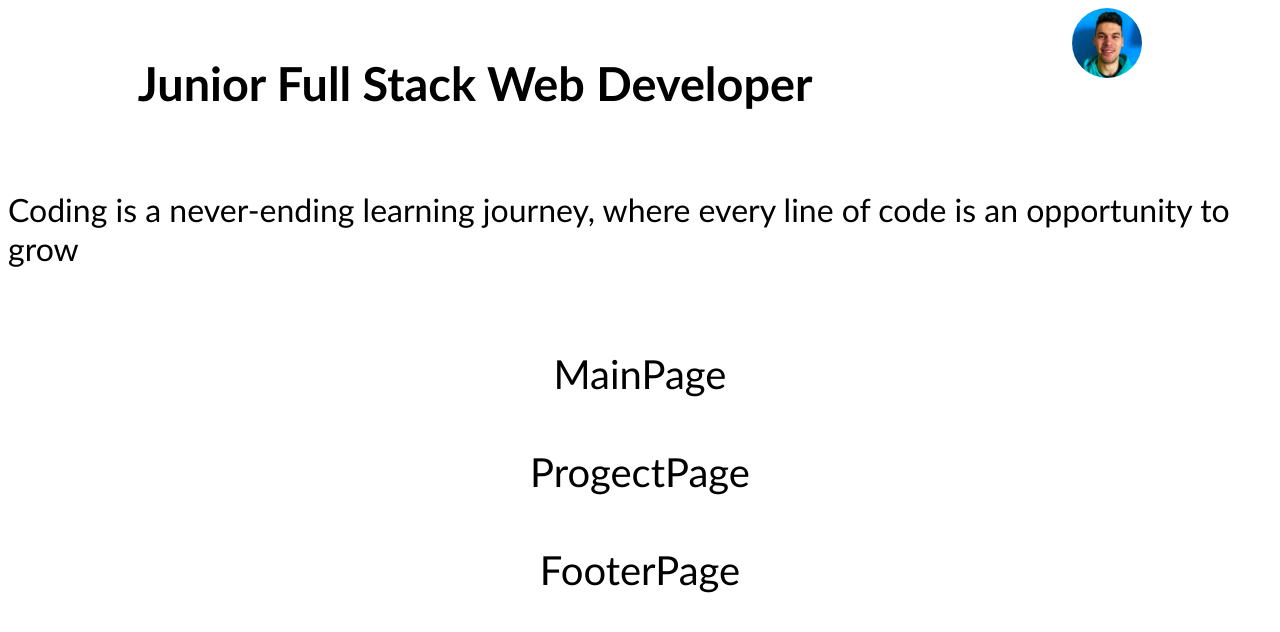
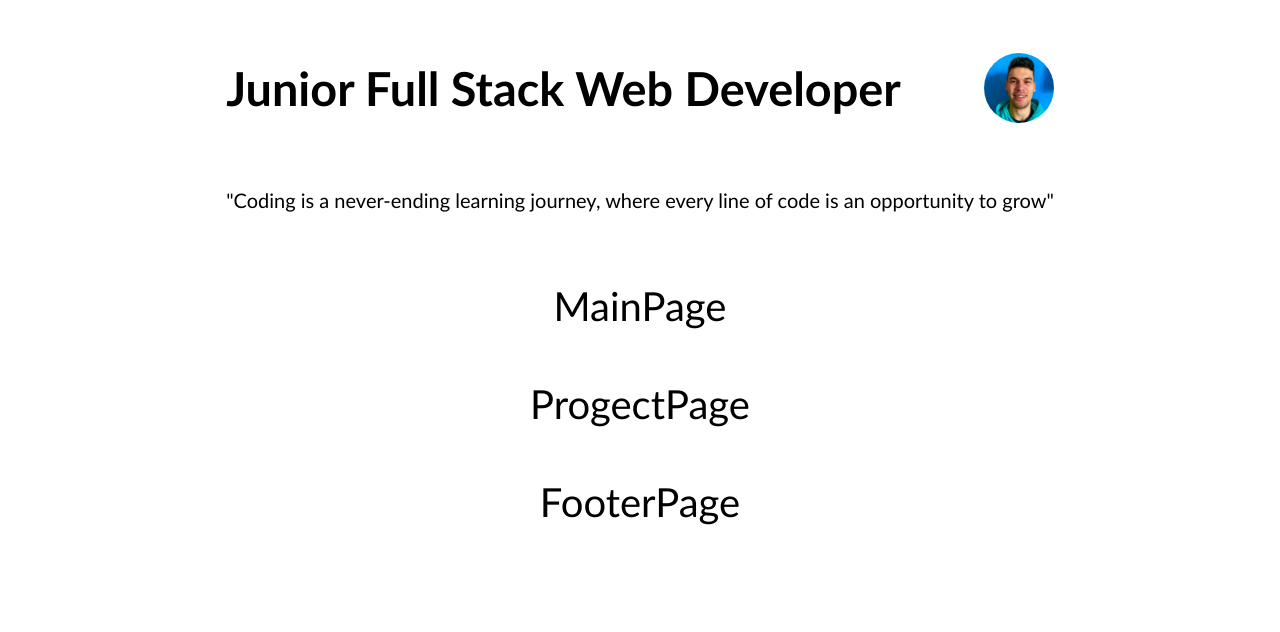
Before and after one commit to AleAlle62/progetti, a Vue app in the folder porfolio/portfolio/: page / in a window 1280 px wide. Shown: the top 632 px of the page. Built offline with nearby package versions, Linux system fonts and the light colour scheme.

Commit message:
header completo

```diff
--- a/porfolio/portfolio/src/components/HeaderPage.vue
+++ b/porfolio/portfolio/src/components/HeaderPage.vue
@@ -6,7 +6,7 @@
         <h3>Junior Full Stack Web Developer</h3>
         <img src="../assets/profilo.jpeg" alt="">
       </div>
-      <p>Coding is a never-ending learning journey, where every line of code is an opportunity to grow</p>
+      <p>"Coding is a never-ending learning journey, where every line of code is an opportunity to grow"</p>
     </div>
   </div>
 </template>
@@ -19,15 +19,53 @@ export default {
 </script>
 
 
+<!-- stile -->
 <style scoped>
 .navbar {
   display: flex;
-  justify-content: space-around;
-
+  align-items: center;
+  justify-content: space-between;
 }
 
+/* TITOLO JUNIOR  */
+h3 {
+  background-image: linear-gradient(
+    to right,
+    #54b3d6,
+    #54b3d6 50%,
+    #000 50%
+  );
+  background-size: 200% 100%;
+  background-position: -100%;
+  display: inline-block;
+  padding: 5px 0;
+  position: relative;
+  -webkit-background-clip: text;
+  -webkit-text-fill-color: transparent;
+  transition: all 0.3s ease-in-out;
+}
+h3:before {
+  content: '';
+  background: #54b3d6;
+  display: block;
+  position: absolute;
+  bottom: -3px;
+  left: 0;
+  width: 0;
+  height: 3px;
+  transition: all 0.3s ease-in-out;
+}
+h3:hover {
+  background-position: 0;
+}
+h3:hover::before {
+  width:100%;
+}
+/* FINE TITOLO */
+
 p {
-  font-size: 80%;
+  font-size: 50%;
+  text-align: center;
 }
 
 img {
```
